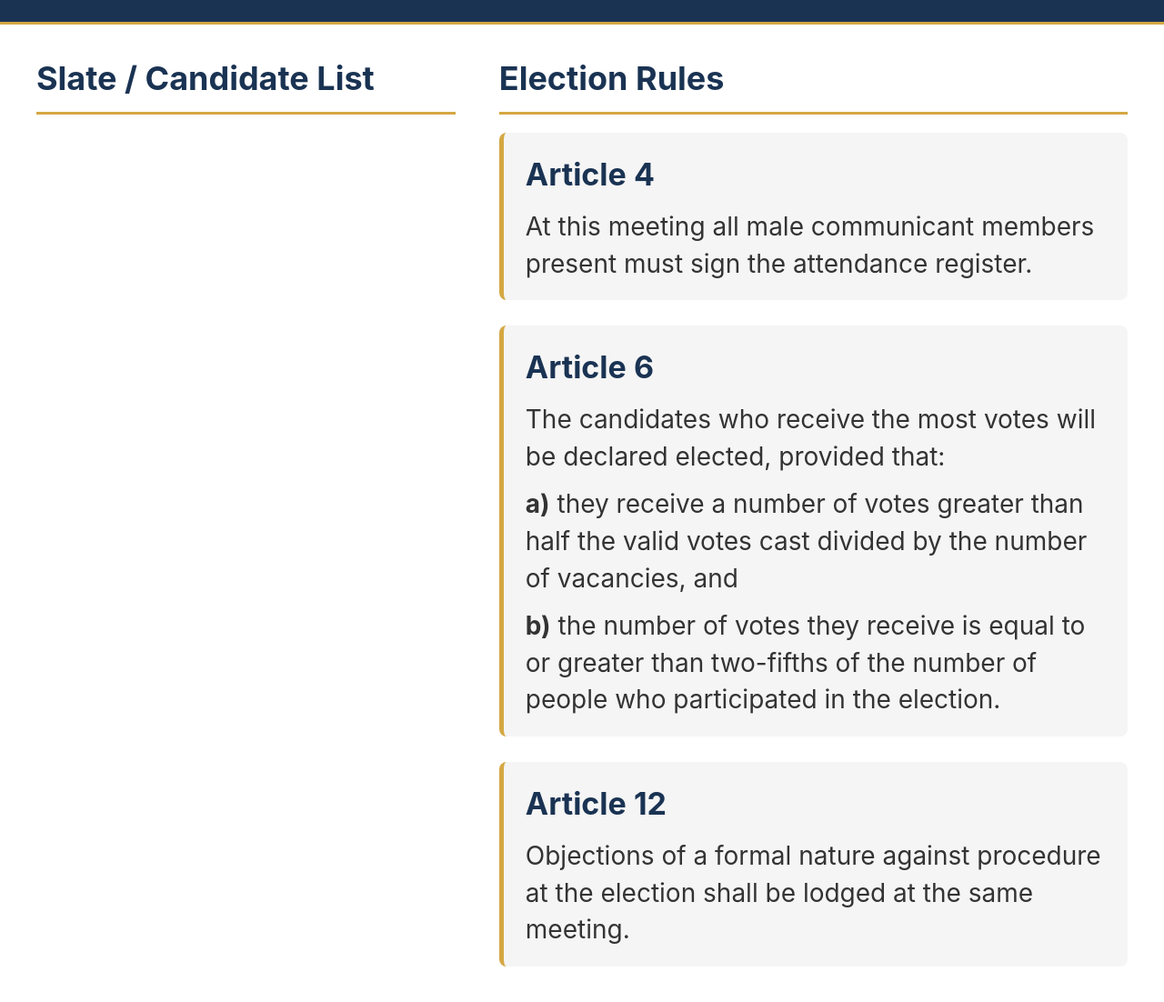
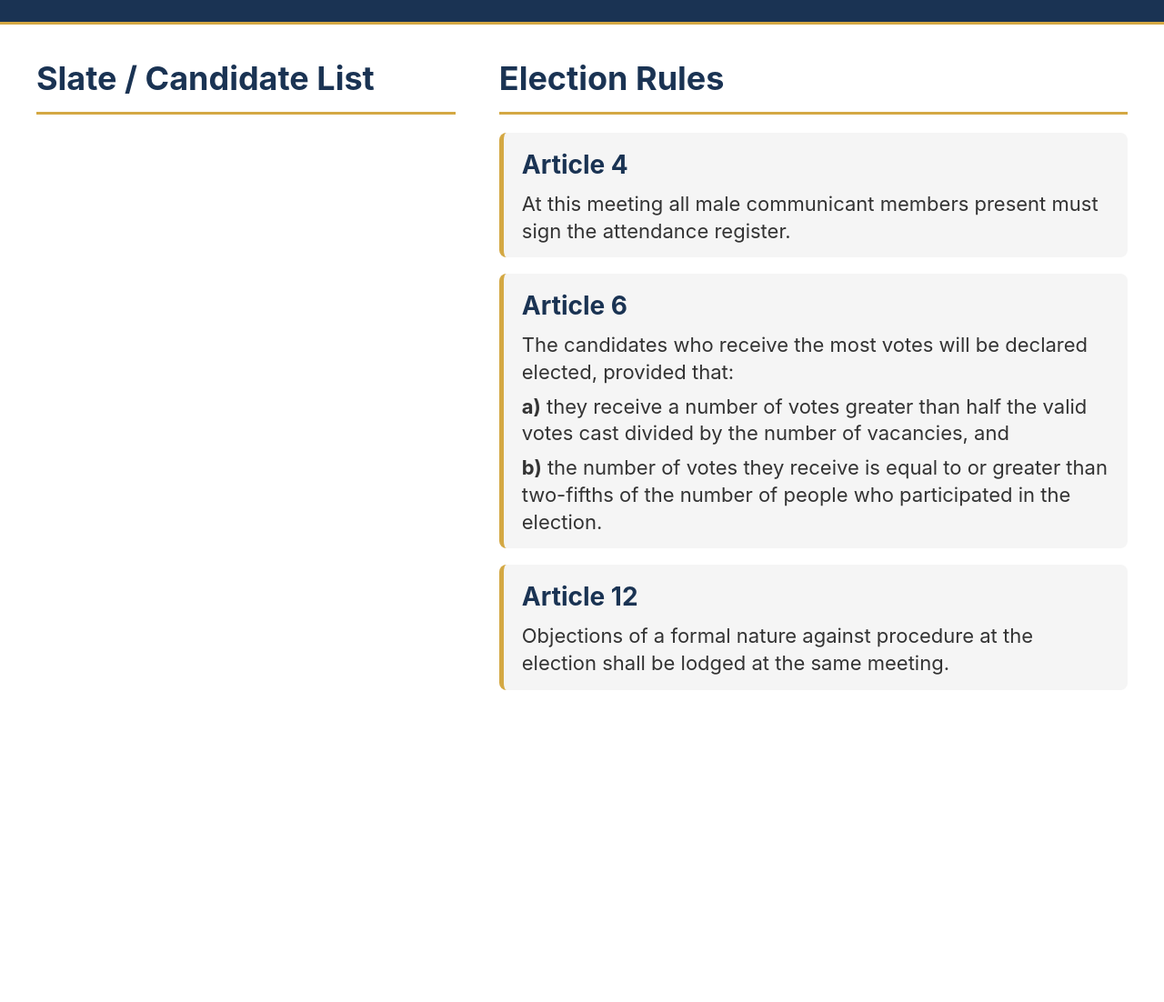
Before and after one commit to jdemooijau/frca_election_app, a Flask app: template voting-app/templates/display/rules.html in a window 1280 px wide. Shown: the top 1102 px of the page at 91% size. Run offline with Flask 3, Linux system fonts and the light colour scheme; the template is opened without the code that fills it, so the values that code supplies are empty; data comes from the database, SQL or seed files in the repository.

Commit message:
Compact article blocks on rules page so Article 12 fits
Article 7 (shown in round 2+) is longer than Article 4, which pushed
Article 12 off the bottom on a projector that can't scroll. Reduced
article-block padding (20px->14px), heading size (34->28), body text
(28->22 at tighter 1.35 line-height), and inter-block margin (28->18).
Round 1 layout tightens by the same amount, leaving more headroom.

```diff
--- a/voting-app/templates/display/rules.html
+++ b/voting-app/templates/display/rules.html
@@ -46,32 +46,32 @@
         border-bottom: none;
     }
     .article-block {
-        margin-bottom: 28px;
-        padding: 20px 24px;
+        margin-bottom: 18px;
+        padding: 14px 20px;
         background: var(--grey-light);
         border-radius: 8px;
         border-left: 5px solid var(--gold);
     }
     .article-block h3 {
-        font-size: 34px;
+        font-size: 28px;
         color: var(--navy);
-        margin-bottom: 12px;
+        margin-bottom: 8px;
     }
     .article-block p {
-        font-size: 28px;
+        font-size: 22px;
         color: #333;
-        line-height: 1.45;
-        margin-bottom: 12px;
+        line-height: 1.35;
+        margin-bottom: 8px;
     }
     .article-block p:last-child {
         margin-bottom: 0;
     }
     .threshold-line {
-        margin-top: 12px !important;
-        padding: 10px 14px;
+        margin-top: 8px !important;
+        padding: 8px 12px;
         background: rgba(255,255,255,0.6);
         border-radius: 6px;
-        font-size: 24px !important;
+        font-size: 20px !important;
         color: var(--navy) !important;
     }
 </style>
```
